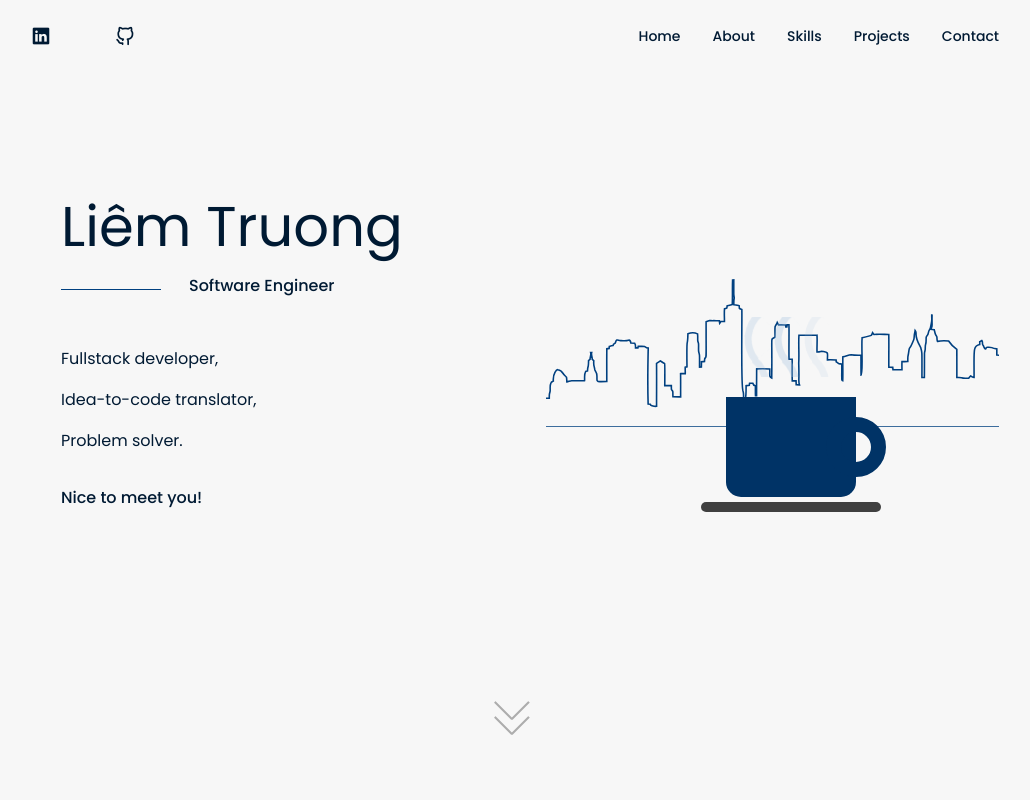
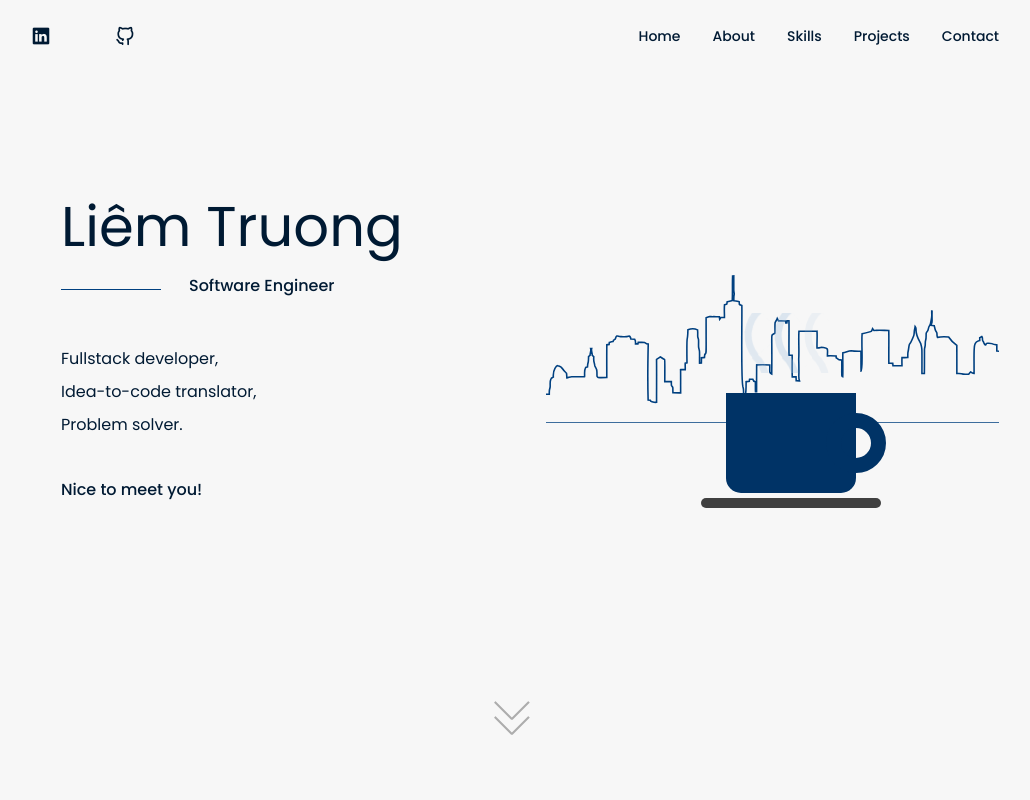
Before and after one commit to lt101/web-portfolio, a React (Create React App) app: page / in a window 1280 px wide. Shown: the top 800 px of the page, without its empty margins (141-1171 px from the left). Built offline with nearby package versions, Linux system fonts and the light colour scheme.

Commit message:
change margin for home

```diff
--- a/src/components/home/home.css
+++ b/src/components/home/home.css
@@ -37,11 +37,11 @@
 
 .home_description {
   max-width: 400px;
-  margin-bottom: var(--mb-1);
+  margin-bottom: var(--mb-0-5);
 }
 
 .home_welcome {
-  margin-top: 2rem;
+  margin-top: 2.5rem;
   font-weight: var(--font-medium);
 }
 
@@ -224,7 +224,6 @@
 
   .home_description {
     max-width: initial;
-    margin-bottom: var(--mb-1-5);
   }
 }
 
```
